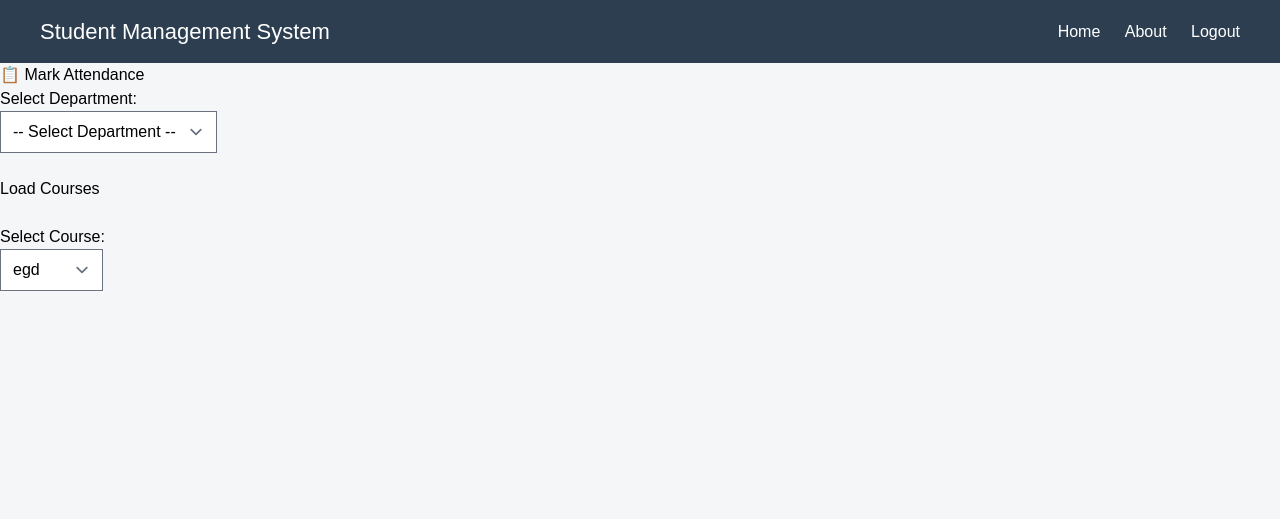
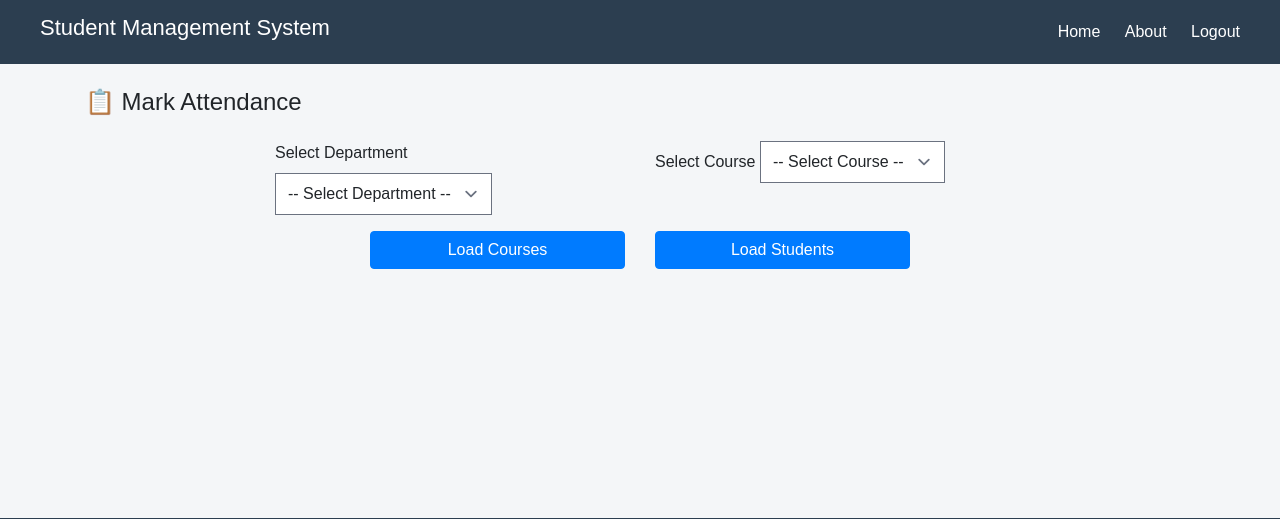
Before and after one commit to yuvrajkumar7837-jpg/student_management_system, a Django app: template teachers/templates/teachers/attendance.html in a window 1280 px wide. Shown: the top 519 px of the page. Run offline with Django 5.2, Linux system fonts and the light colour scheme; the template is opened without the code that fills it: values that come from a table or form of the project are taken from there, others are empty; data comes from the database, SQL or seed files in the repository; both versions use the stored data as it was after the commit; some libraries are stand-ins or nearby versions.

Commit message:
attendacne

```diff
--- a/teachers/templates/teachers/attendance.html
+++ b/teachers/templates/teachers/attendance.html
@@ -1,37 +1,64 @@
 {% extends "layouts/base.html" %}
 
 {% block content %}
-<div class="box">
-    <h1>📋 Mark Attendance</h1>
+<div class="container mt-4">
+
+    <h4 class="mb-4">📋 Mark Attendance</h4>
 
     <form method="post">
         {% csrf_token %}
 
-        <label>Select Department:</label><br>
-        <select name="department" required>
+        <!-- DROPDOWNS ROW -->
+        <div class="row justify-content-center mb-3">
+
+            <!-- Department -->
+            <div class="col-md-4">
+                <label class="form-label fw-semibold">Select Department</label>
+                <select class="form-select" name="department" required>
                     <option value="">-- Select Department --</option>
                     {% for department in departments %}
-                <option value="{{ department.id }}"
-                {% if department.id|stringformat:"s" == selected_dept_id %}selected{% endif %}>
+                    <option value="{{ department.id }}" >
                         {{ department.dep_name }}
                     </option>
                     {% endfor %}
                 </select>
+            </div>
 
-        <br><br>
-
-        <button type="submit">Load Courses</button>
-
-        <br><br>
-
+            <!-- Course -->
             {% if courses %}
-        <label>Select Course:</label><br>
-        <select name="course" required>
+            <div class="col-md-4">
+                <label class="form-label fw-semibold">Select Course</label>
+                <select class="form-select" name="course" required>
+                    <option value="">-- Select Course --</option>
                     {% for course in courses %}
-                <option value="{{ course.id }}">{{ course.course_name }}</option>
+                    <option value="{{ course.id }}">
+                        {{ course.course_name }}
+                    </option>
                     {% endfor %}
                 </select>
+            </div>
             {% endif %}
+
+        </div>
+
+        <!-- BUTTON ROW -->
+        <div class="row justify-content-center">
+            <div class="col-md-3 text-center">
+                <button type="submit" class="btn btn-primary w-100" name="action" value="load_courses">
+                    Load Courses
+                </button>
+            </div>
+            {% if courses %}
+            <div class="col-md-3 text-center">
+                <button type="submit" class="btn btn-primary w-100" name="action" value="load_students">
+                    Load Students
+                </button>
+            </div>
+            {% endif %}
+        </div>
+
+
     </form>
+
 </div>
 {% endblock %}
--- a/teachers/views.py
+++ b/teachers/views.py
@@ -90,10 +90,9 @@ def mark_attendance(request):
     department = Department.objects.all()
     courses = []
 
-    selected_dept_id = request.GET.get('Department')
+    selected_dept_id = request.GET.get('department')
 
     if selected_dept_id:
-        print('fefefffnef')
         courses = Course.objects.filter(department_id=selected_dept_id)
 
 
--- a/templates/layouts/base.html
+++ b/templates/layouts/base.html
@@ -8,6 +8,7 @@
     <title>{% block title %}Student Management System{% endblock %}</title>
     <meta name="viewport" content="width=device-width, initial-scale=1.0">
     {% tailwind_css %}
+    <link rel="stylesheet" href="https://cdn.jsdelivr.net/npm/bootstrap@4.4.1/dist/css/bootstrap.min.css" integrity="sha384-Vkoo8x4CGsO3+Hhxv8T/Q5PaXtkKtu6ug5TOeNV6gBiFeWPGFN9MuhOf23Q9Ifjh" crossorigin="anonymous">
 
     <style>
         * {
```
Also changed, not shown: db.sqlite3. Lines whose indentation alone changed are shown as unchanged.
